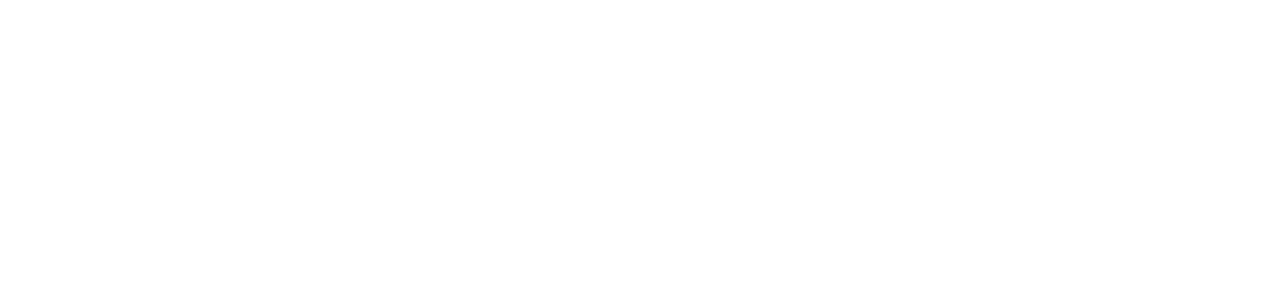
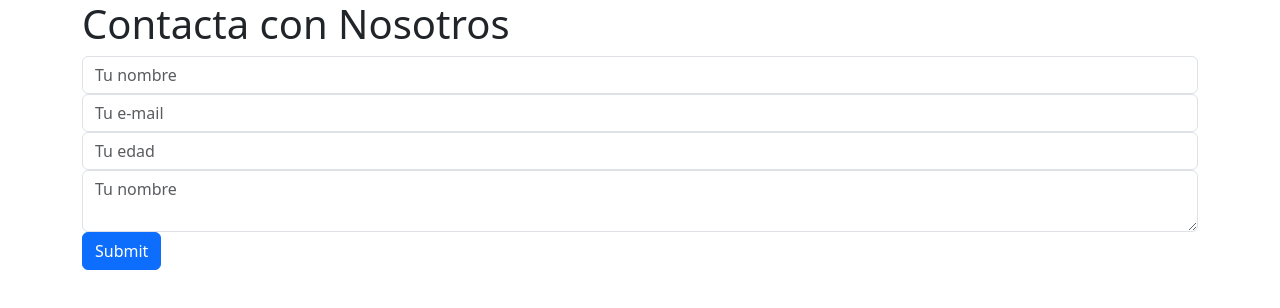
Before and after one commit to hectorc2907/RollingPaws-FrontEnd, a React (Vite) app: page / in a window 1280 px wide. Shown: the top 308 px of the page. Built offline with nearby package versions, Linux system fonts and the light colour scheme.

Commit message:
agrego form para contacto

```diff
--- a/src/App.jsx
+++ b/src/App.jsx
@@ -1,10 +1,12 @@
 import './App.css'
+import Contacto from './components/Contacto'
+import 'bootstrap/dist/css/bootstrap.min.css'
 
 function App() {
 
   return (
     <>
-
+      <Contacto></Contacto>
     </>
   )
 }
--- /dev/null
+++ b/src/components/Contacto.jsx
@@ -0,0 +1,31 @@
+import React from 'react';
+import { Button, Container, Form, FormGroup } from 'react-bootstrap';
+
+const Contacto = () => {
+  return (
+    <>
+      <Container>
+        <h1>Contacta con Nosotros</h1>
+        <Form>
+          <FormGroup controlId="inputNombre">
+            <Form.Control type="text" placeholder="Tu nombre" />
+          </FormGroup>
+          <FormGroup controlId="inputEmail">
+            <Form.Control type="email" placeholder="Tu e-mail" />
+          </FormGroup>
+          <FormGroup controlId="inputEdad">
+            <Form.Control type="number" placeholder="Tu edad" min={8} max={99}/>
+          </FormGroup>
+          <FormGroup controlId="inputConsulta">
+            <Form.Control as="textarea" placeholder="Tu nombre" />
+          </FormGroup>
+          <Button variant="primary" type="submit">
+            Submit
+          </Button>
+        </Form>
+      </Container>
+      </>
+  );
+};
+
+export default Contacto;
```
